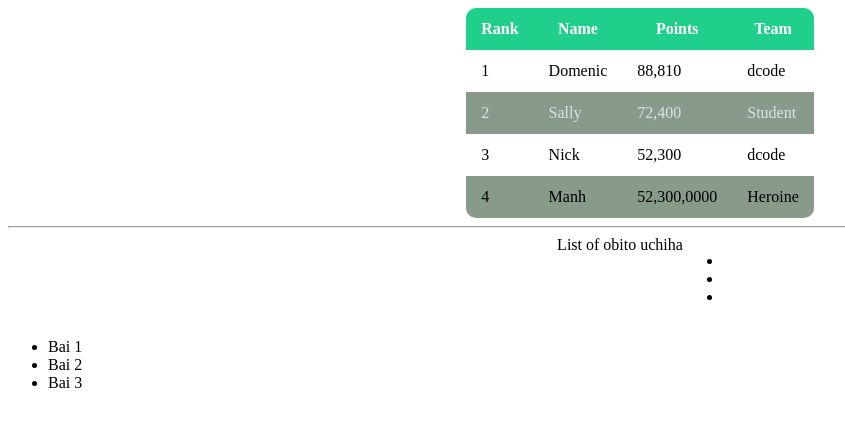
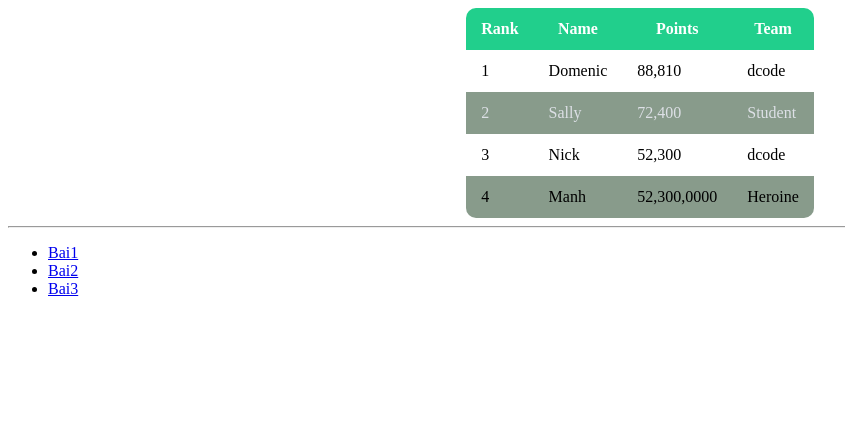
Before and after one commit to manhfangg01/TH-web, a plain HTML site: page tuan2/index.html in a window 1280 px wide. Shown: the whole page, without its empty margins (0-845 px from the left). Drawn offline with Linux system fonts and the light colour scheme.

Commit message:
adjust tuan2 index

```diff
--- a/tuan2/index.html
+++ b/tuan2/index.html
@@ -97,21 +97,12 @@
 
     <hr/>
 
-    <div class="card">
-        <div class="card-header">List of obito uchiha</div>
-
-        <ul class="">
-            <li></li>
-            <li></li>
-            <li></li>
-        </ul>
-    </div>
 
     <div>
         <ul>
-            <li>Bai 1 <a href="./lab02_bai1.html"></a></li>
-            <li>Bai 2 <a href="./lab02_bai2.html"></a></li>
-            <li>Bai 3 <a href="./Lab02/Vi_du_Lab01/index.html"></a></li>
+            <li> <a href="./lab02_bai1.html" target="_blank">Bai1 </a></li>
+            <li> <a href="./lab02_bai2.html" target="_blank">Bai2</a></li>
+            <li> <a href="./Lab02/Vi_du_Lab01/index.html" target="_blank">Bai3</a></li>
         </ul>
     </div>
 
```
